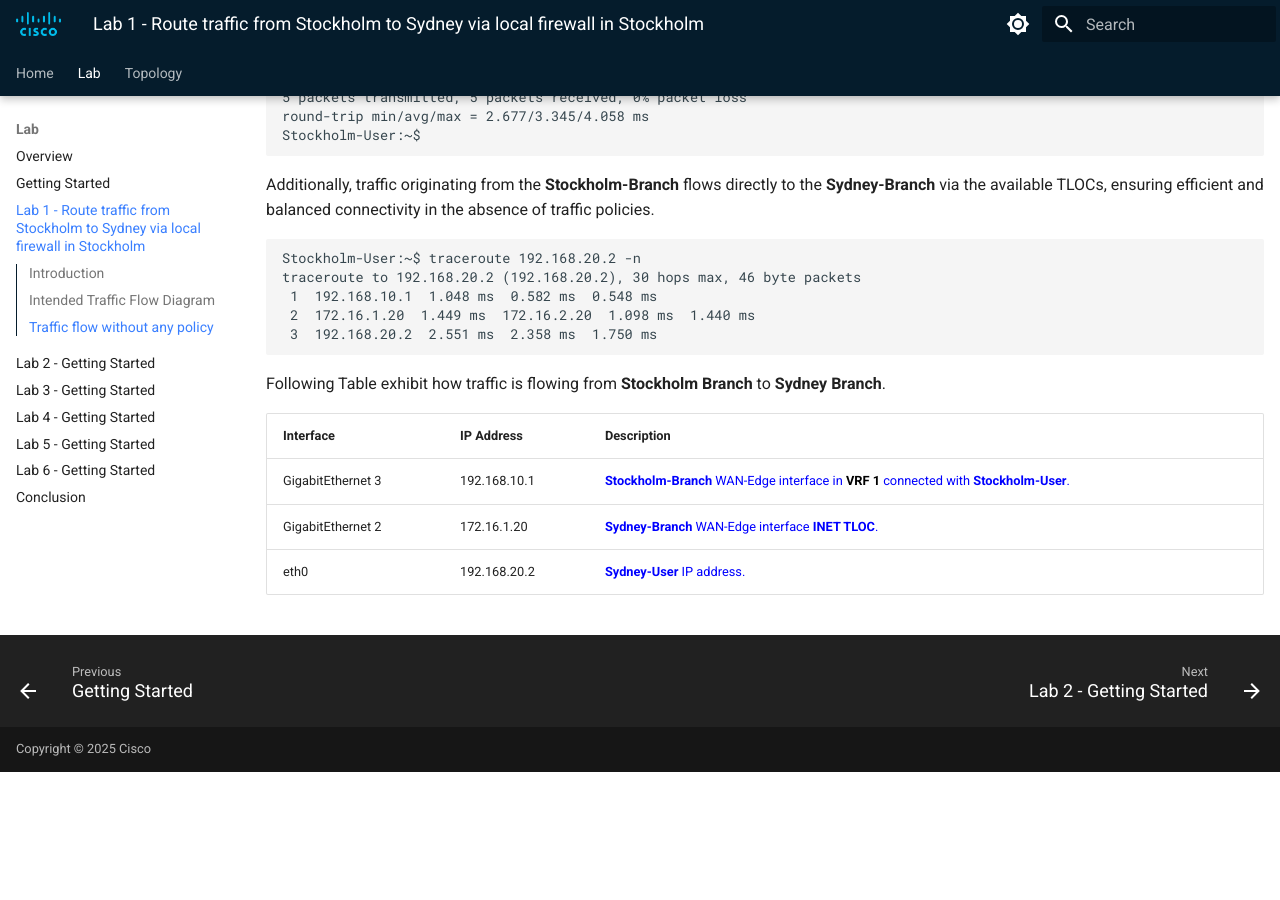
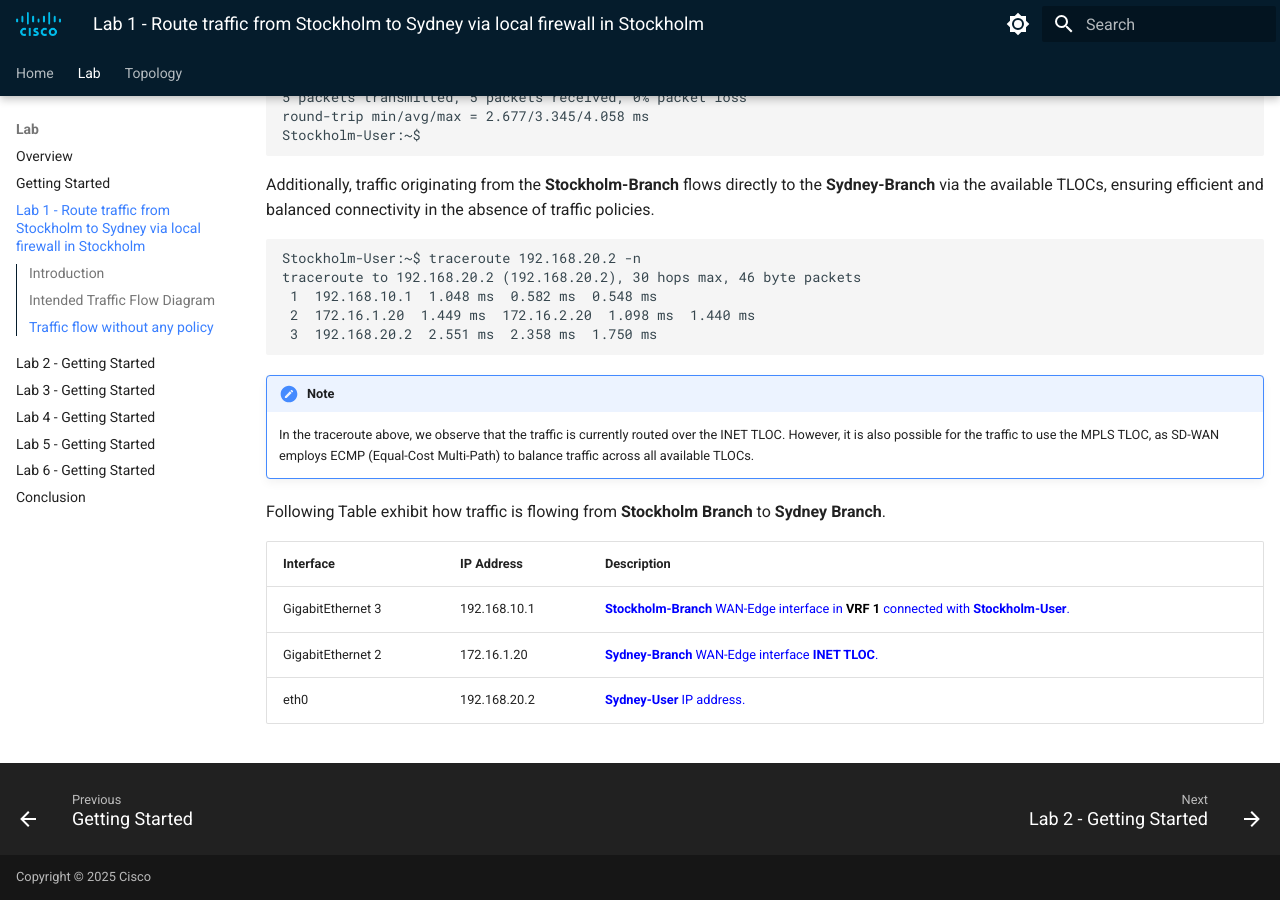
Before and after one commit to ciscodocs/ltrent-2008-clemea25, an MkDocs documentation site: the page built from docs/lab1_getting_started.md, in a window 1280 px wide and 900 px high, scrolled down 2626 px. Built offline with MkDocs 1.6.1 and Material for MkDocs 9.7.7, drawn with Linux system fonts in a browser that asks for light colours; before the commit the page ends 3398 px from its top, so only the background shows below that.

Commit message:
Scenario-1 guide.

````diff
--- a/docs/lab1_getting_started.md
+++ b/docs/lab1_getting_started.md
@@ -82,6 +82,9 @@ traceroute to 192.168.20.2 (192.168.20.2), 30 hops max, 46 byte packets
  3  192.168.20.2  2.551 ms  2.358 ms  1.750 ms
 ```
 
+!!! note
+    In the traceroute above, we observe that the traffic is currently routed over the INET TLOC. However, it is also possible for the traffic to use the MPLS TLOC, as SD-WAN employs ECMP (Equal-Cost Multi-Path) to balance traffic across all available TLOCs.
+
 Following Table exhibit how traffic is flowing from **Stockholm Branch** to **Sydney Branch**.
 
 | Interface         | IP Address   | Description                                                                                                                            |
````
